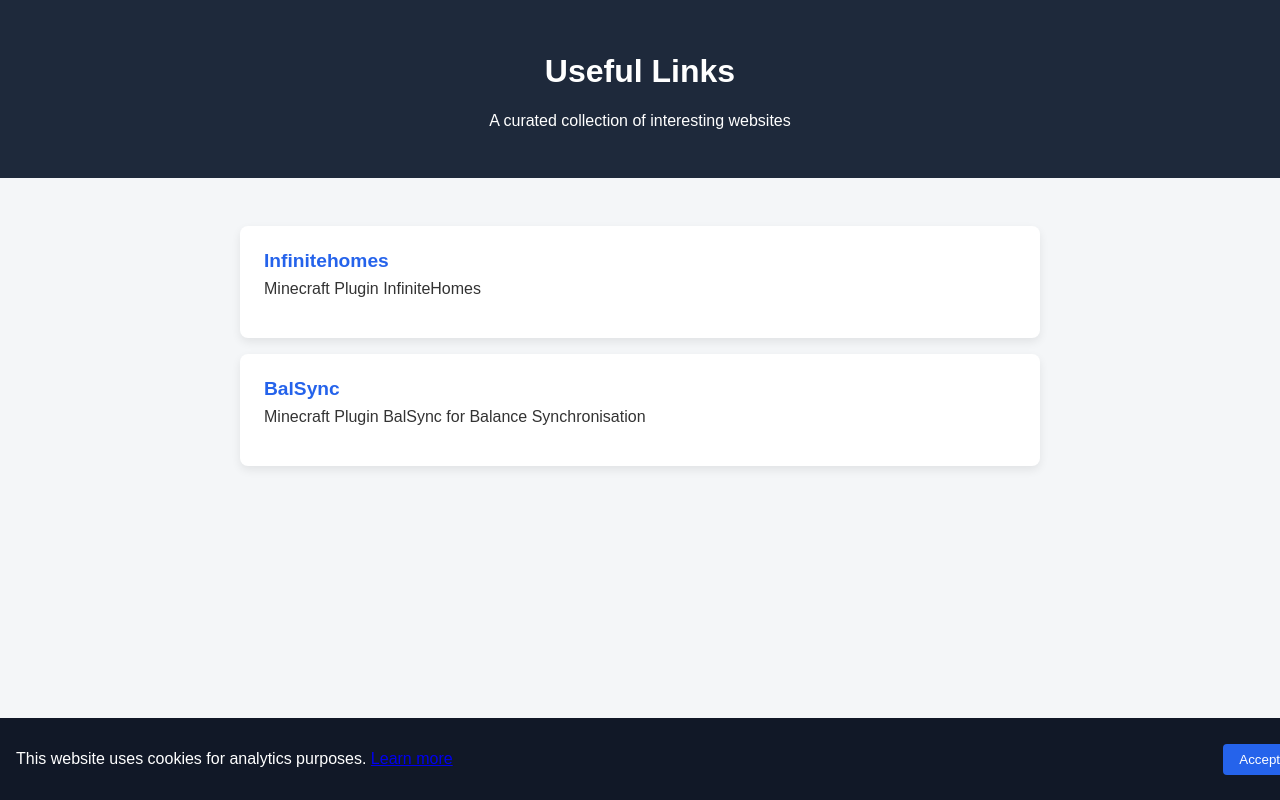
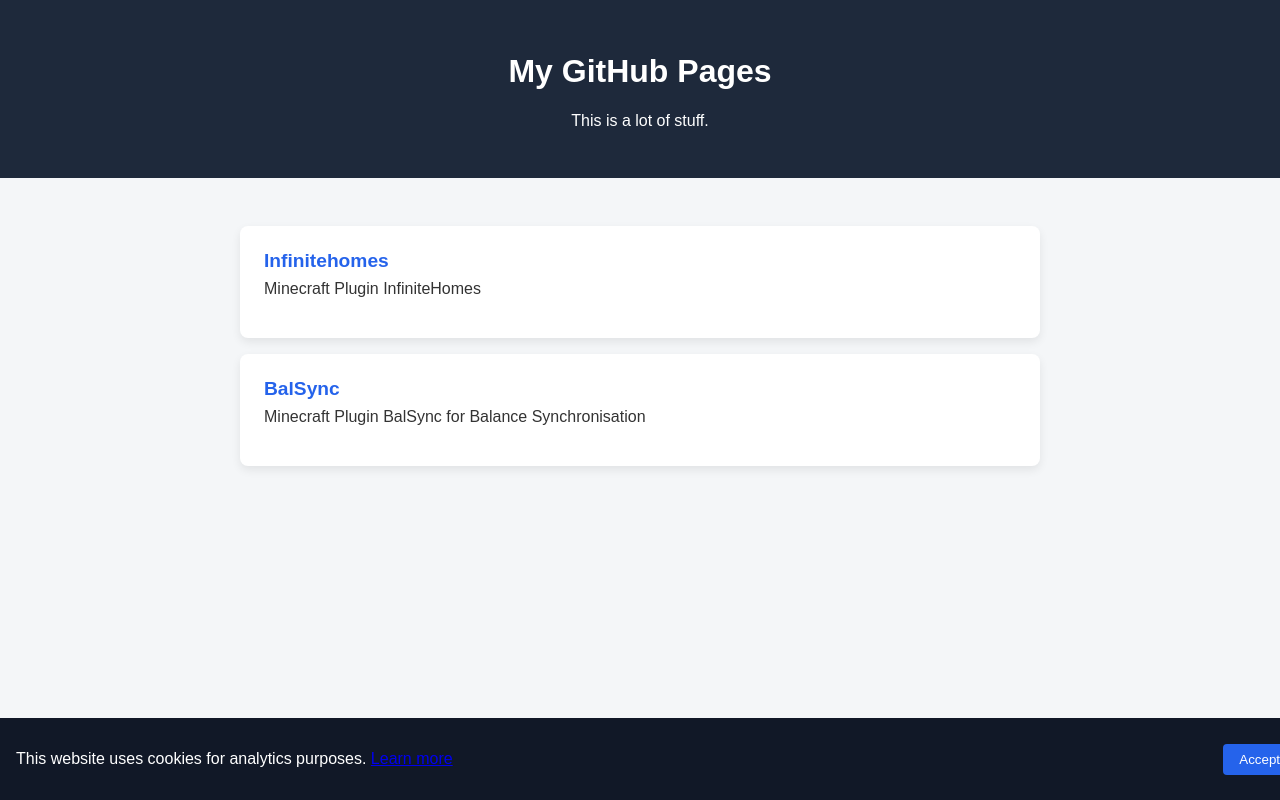
Before and after one commit to deutschich/deutschich.github.io, a plain HTML site: page index.html in a window 1280 px wide. Drawn offline with Linux system fonts and the light colour scheme.

Commit message:
Update index.html

```diff
--- a/index.html
+++ b/index.html
@@ -9,8 +9,8 @@
 <body>
 
 <header>
-  <h1>Useful Links</h1>
-  <p>A curated collection of interesting websites</p>
+  <h1>My GitHub Pages</h1>
+  <p>This is a lot of stuff.</p>
 </header>
 
 <main id="link-container">
```
